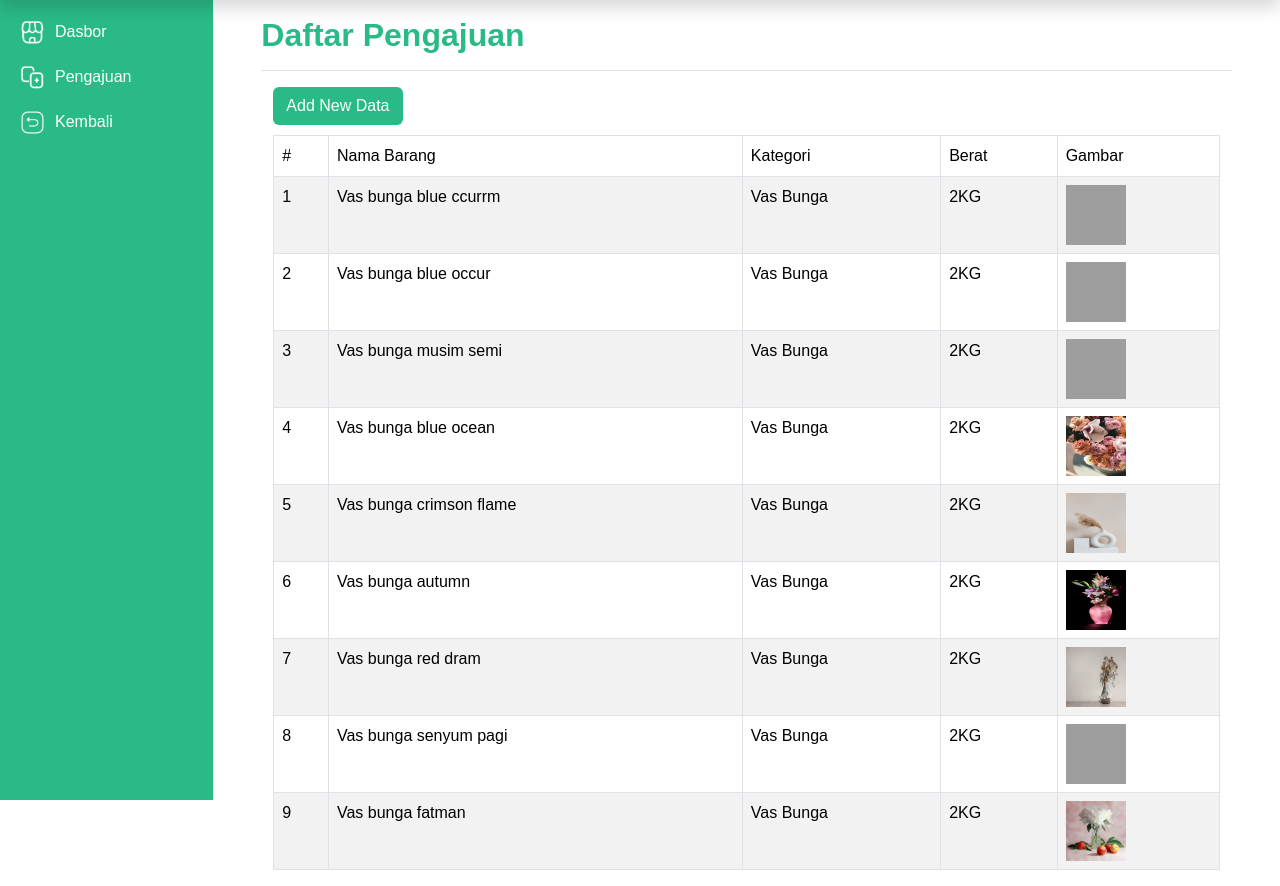
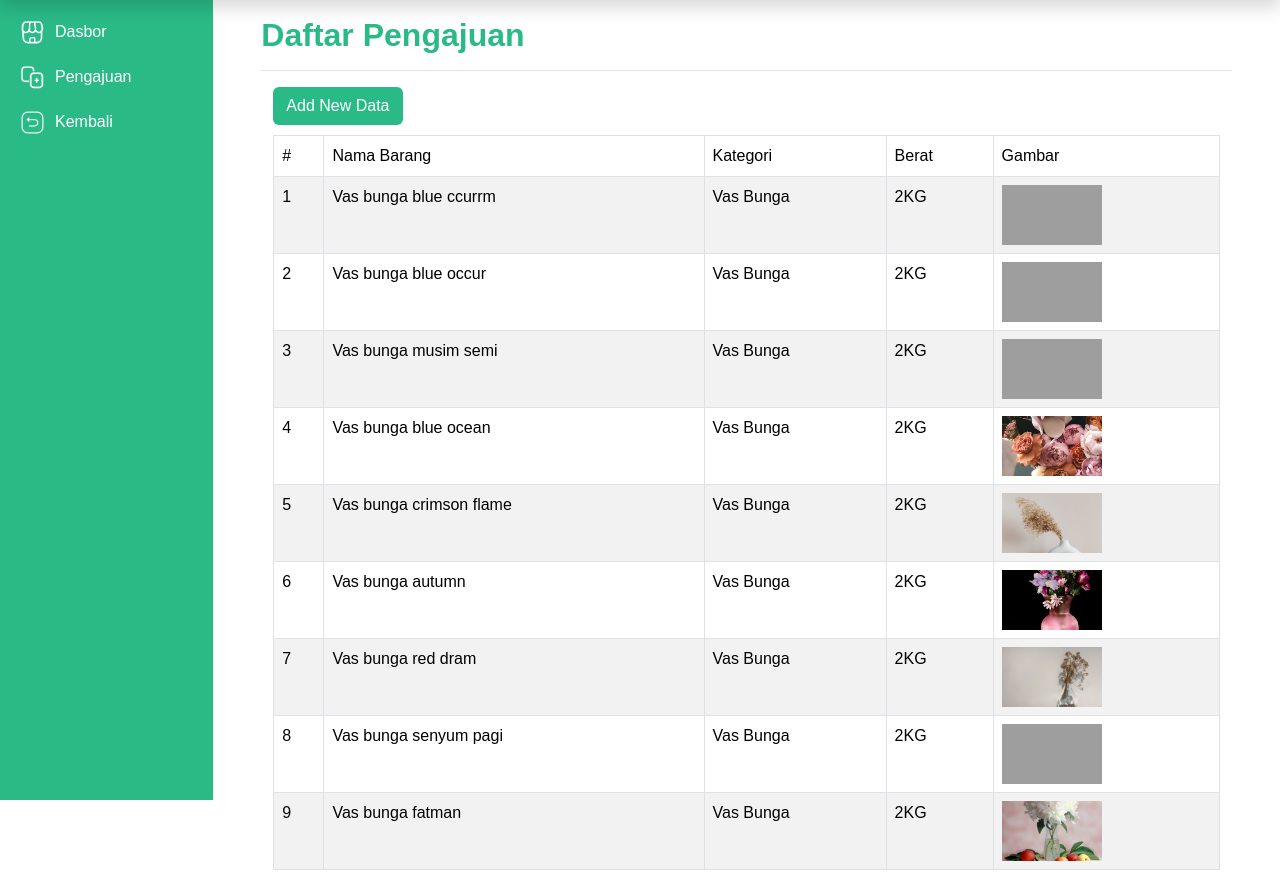
Before and after one commit to MuhammadFirdaus210/INF206-2023-RD4-JunkExchange, a Laravel app: page /datas in a window 1280 px wide. Shown: the part 54-940 px from the top of the page. Run offline with Laravel 10, Linux system fonts and the light colour scheme; the visitor is signed in with stand-in values (Sample User, id 1); data comes from the database, SQL or seed files in the repository; grey boxes are pictures that could not be loaded.

Commit message:
fix: minor change

```diff
--- a/JunkExchange/resources/views/daftar.blade.php
+++ b/JunkExchange/resources/views/daftar.blade.php
@@ -54,9 +54,9 @@
                         <td>
                             <img
                                 src="{{ asset('storage/'.$item->photo) }}"
-                                width="60"
+                                width="100"
                                 height="60"
-                                class="img img-responsive"
+                                class="img img-responsive object-fit-cover"
                             />
                         </td>
                     </tr>
```
